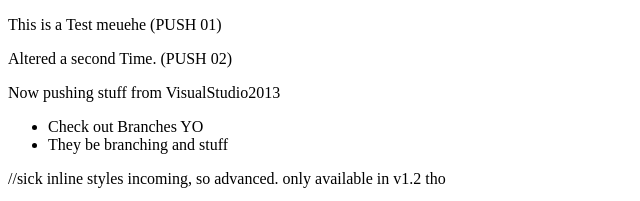
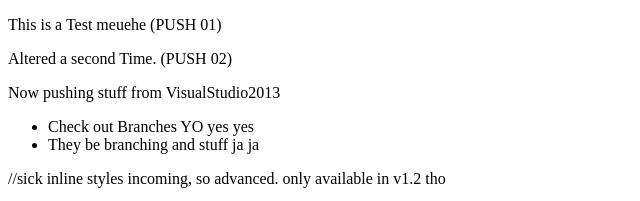
Before and after one commit to FlorianHillner/GitTest, a plain HTML site: page index.html in a window 1280 px wide. Shown: the top 201 px of the page, 0-640 px from the left. Drawn offline with Linux system fonts and the light colour scheme.

Commit message:
more v1.2 changes

```diff
--- a/index.html
+++ b/index.html
@@ -12,10 +12,10 @@
 
         <ul>
             <li>
-                Check out Branches YO
+                Check out Branches YO yes yes
             </li>
             <li>
-                They be branching and stuff
+                They be branching and stuff ja ja
             </li>
         </ul>
         //sick inline styles incoming, so advanced. only available in v1.2 tho
```
